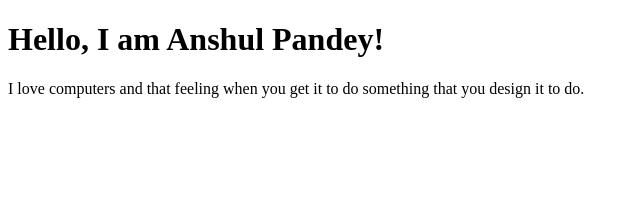
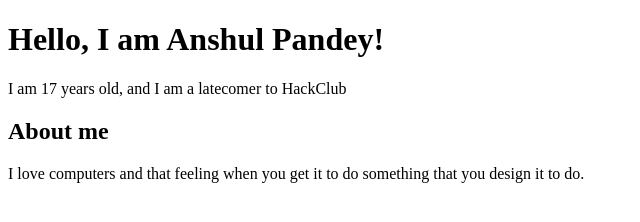
Before and after one commit to A-nshulP-andey/my-portfolio, a plain HTML site: page index.html in a window 1280 px wide. Shown: the whole page, without its empty margins (0-640 px from the left). Drawn offline with Linux system fonts and the light colour scheme.

Commit message:
added an about me section

```diff
--- a/index.html
+++ b/index.html
@@ -5,6 +5,8 @@
     </head>
     <body>
         <h1>Hello, I am Anshul Pandey!</h1>
+        <p>I am 17 years old, and I am a latecomer to HackClub</p>
+        <h2>About me</h2>
         <p>I love computers and that feeling when you get it to do something that you design it to do.</p>
     </body>
 </html>
```
